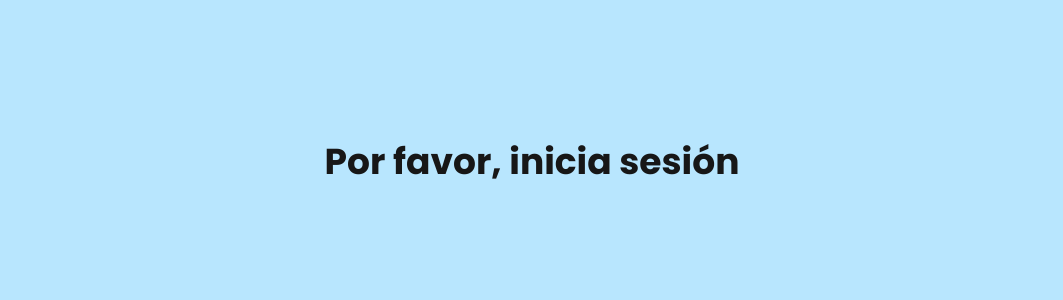
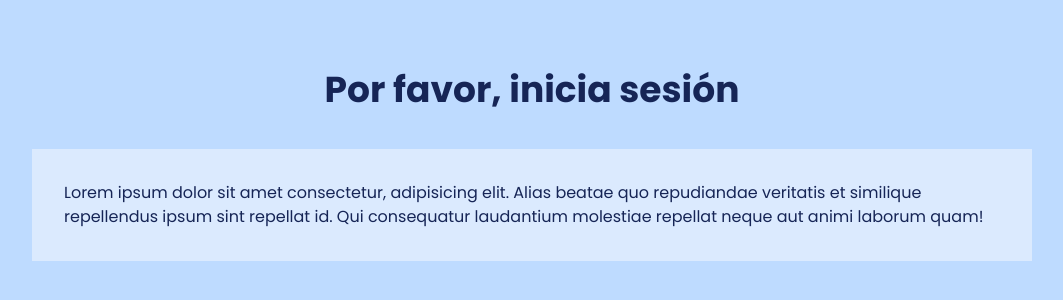
Before and after one commit to edcan-dev/ai900-simulator, a Next.js app: page /auth/login in a window 1280 px wide. Shown: the part 238-538 px from the top of the page, without its empty margins (108-1171 px from the left). Built offline with nearby package versions, Linux system fonts and the light colour scheme.

Commit message:
feat: added custom colors to globals.css

```diff
--- a/app/auth/login/page.tsx
+++ b/app/auth/login/page.tsx
@@ -10,8 +10,12 @@ export default async function LoginPage() {
   return (
     <main>
 
-      <section className="bg-sky-200 flex h-dvh items-center justify-center">
-        <h1 className="font-bold font-title text-center p-8">Por favor, inicia sesión</h1>
+      <section className="flex h-dvh items-center justify-center flex-col">
+        <h1 className="font-bold font-title text-center mb-8">Por favor, inicia sesión</h1>
+
+        <div className="w-full max-w-250 p-8 bg-background-secondary text-foreground">
+          Lorem ipsum dolor sit amet consectetur, adipisicing elit. Alias beatae quo repudiandae veritatis et similique repellendus ipsum sint repellat id. Qui consequatur laudantium molestiae repellat neque aut animi laborum quam!
+        </div>
       </section>
     </main>
   );
--- a/app/globals.css
+++ b/app/globals.css
@@ -1,14 +1,20 @@
 @import "tailwindcss";
 
 :root {
-  --background: #b8e6fe;
-  --foreground: #171717;
+  --background: oklch(88.2% 0.059 254.128);
+  --background-secondary: oklch(93.2% 0.032 255.585);
+  --foreground: oklch(28.2% 0.091 267.935);
+  --foreground-secondary: oklch(0% 0 0);
+  --accent: oklch(61.6% 0.234 264.718);
 }
 
 @theme inline {
   --color-background: var(--background);
+  --color-background-secondary: var(--background-secondary);
   --color-foreground: var(--foreground);
   --font-sans: var(--font-poppins);
+  --color-foreground-secondary: var(--foreground-secondary);
+  --color-accent: var(--accent);
 }
 
 body {
```
